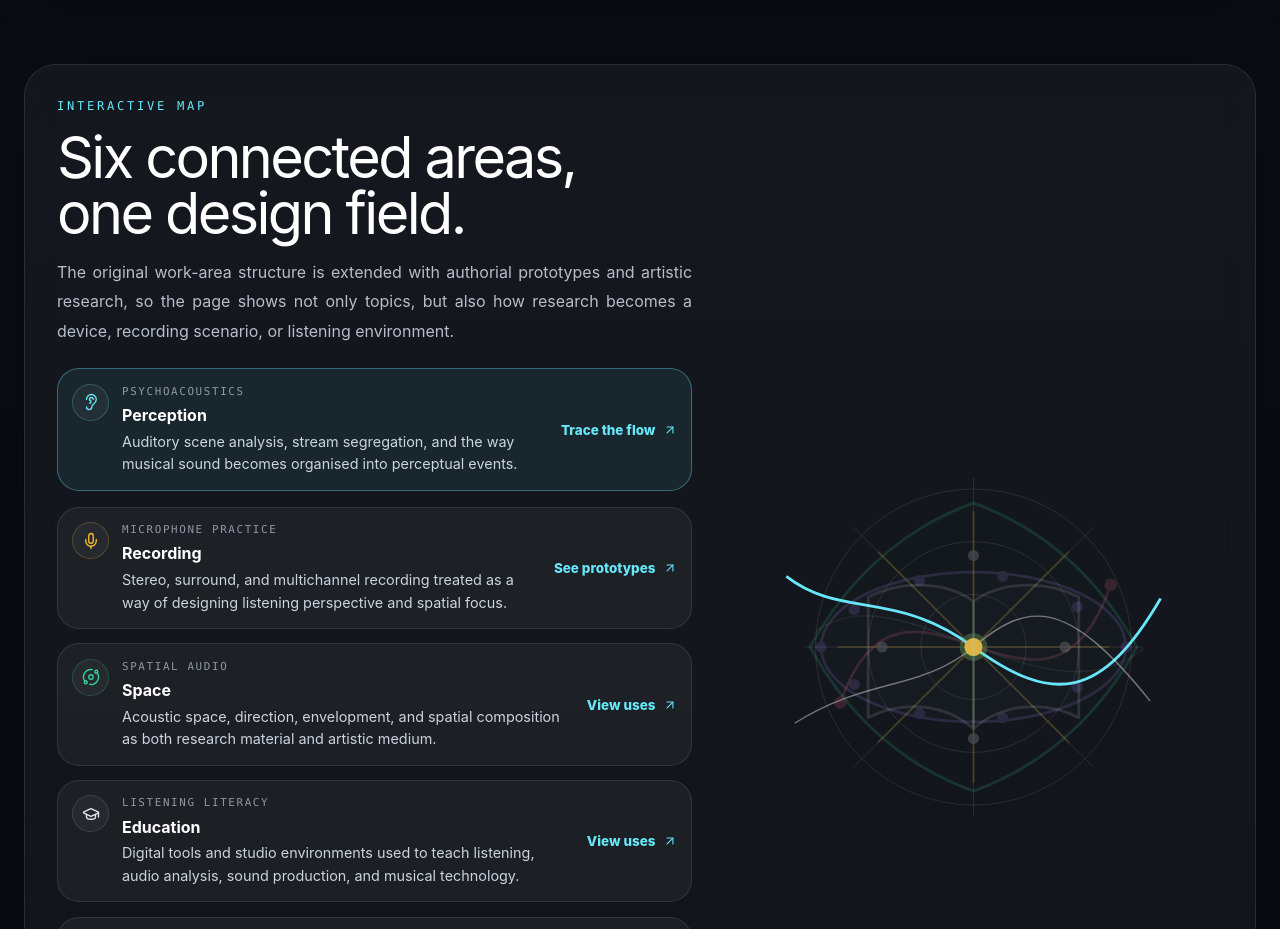
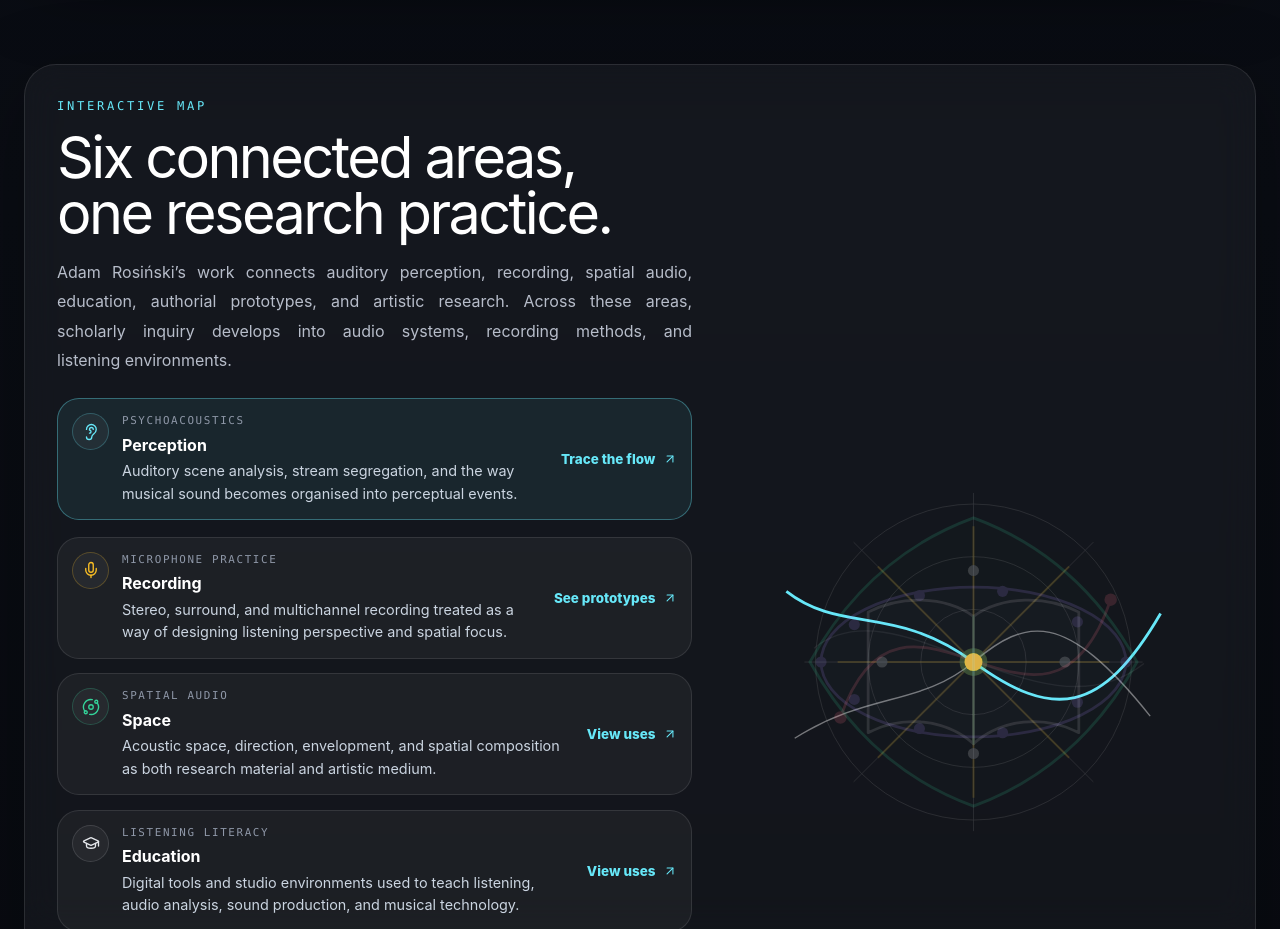
Before and after one commit to grzegorz-samson/adam-rosinski, an Astro site: page /work-areas in a window 1280 px wide. Shown: the part 2160-3089 px from the top of the page. Built offline with nearby package versions, Linux system fonts and the light colour scheme; Astro itself is replaced by a stand-in of ours.

Commit message:
Polish work areas copy and flow interaction

```diff
--- a/src/components/InventiveWorkAreas.astro
+++ b/src/components/InventiveWorkAreas.astro
@@ -311,11 +311,11 @@ const applicationBuckets = [
     <div class="map-grid">
       <div>
         <p class="kicker">Interactive map</p>
-        <h2 id="work-map-title">Six connected areas, one design field.</h2>
+        <h2 id="work-map-title">Six connected areas, one research practice.</h2>
         <p class="lead">
-          The original work-area structure is extended with authorial prototypes and artistic
-          research, so the page shows not only topics, but also how research becomes a device,
-          recording scenario, or listening environment.
+          Adam Rosiński’s work connects auditory perception, recording, spatial audio, education,
+          authorial prototypes, and artistic research. Across these areas, scholarly inquiry develops
+          into audio systems, recording methods, and listening environments.
         </p>
 
         <div class="mode-list" data-work-mode-buttons>
@@ -1318,7 +1318,7 @@ const applicationBuckets = [
   .flow-svg-cores circle {
     transform-box: fill-box;
     transform-origin: center;
-    transition: fill 180ms ease, opacity 180ms ease, filter 180ms ease, transform 180ms ease;
+    transition: fill 180ms ease, stroke 180ms ease, opacity 180ms ease, filter 180ms ease, transform 180ms ease;
   }
 
   .flow-svg-dot {
@@ -1328,6 +1328,7 @@ const applicationBuckets = [
 
   .flow-svg-dot.is-active {
     fill: #67e8f9;
+    stroke: transparent;
     filter: drop-shadow(0 0 14px rgba(103, 232, 249, 0.72));
     transform: scale(1.12);
   }
```
